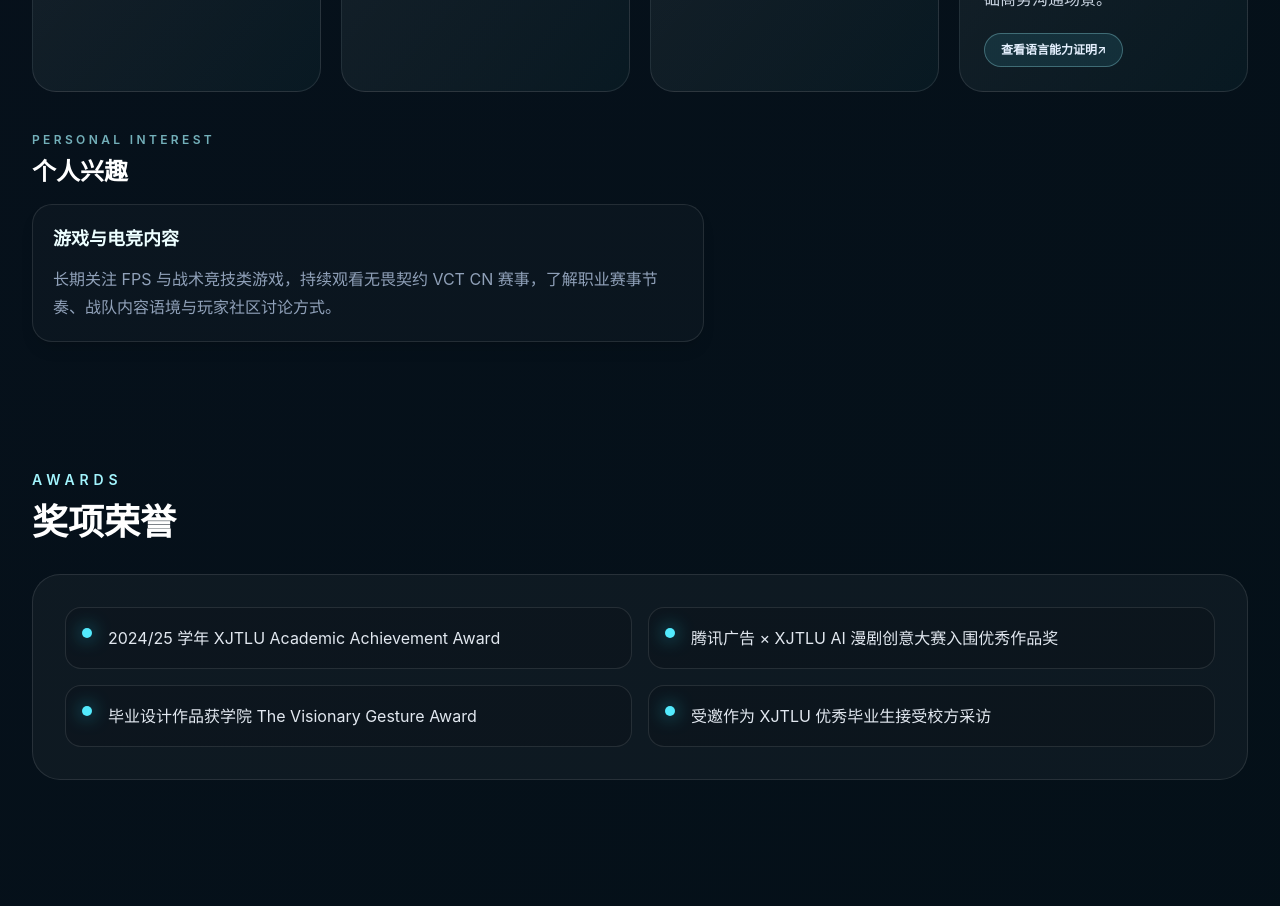
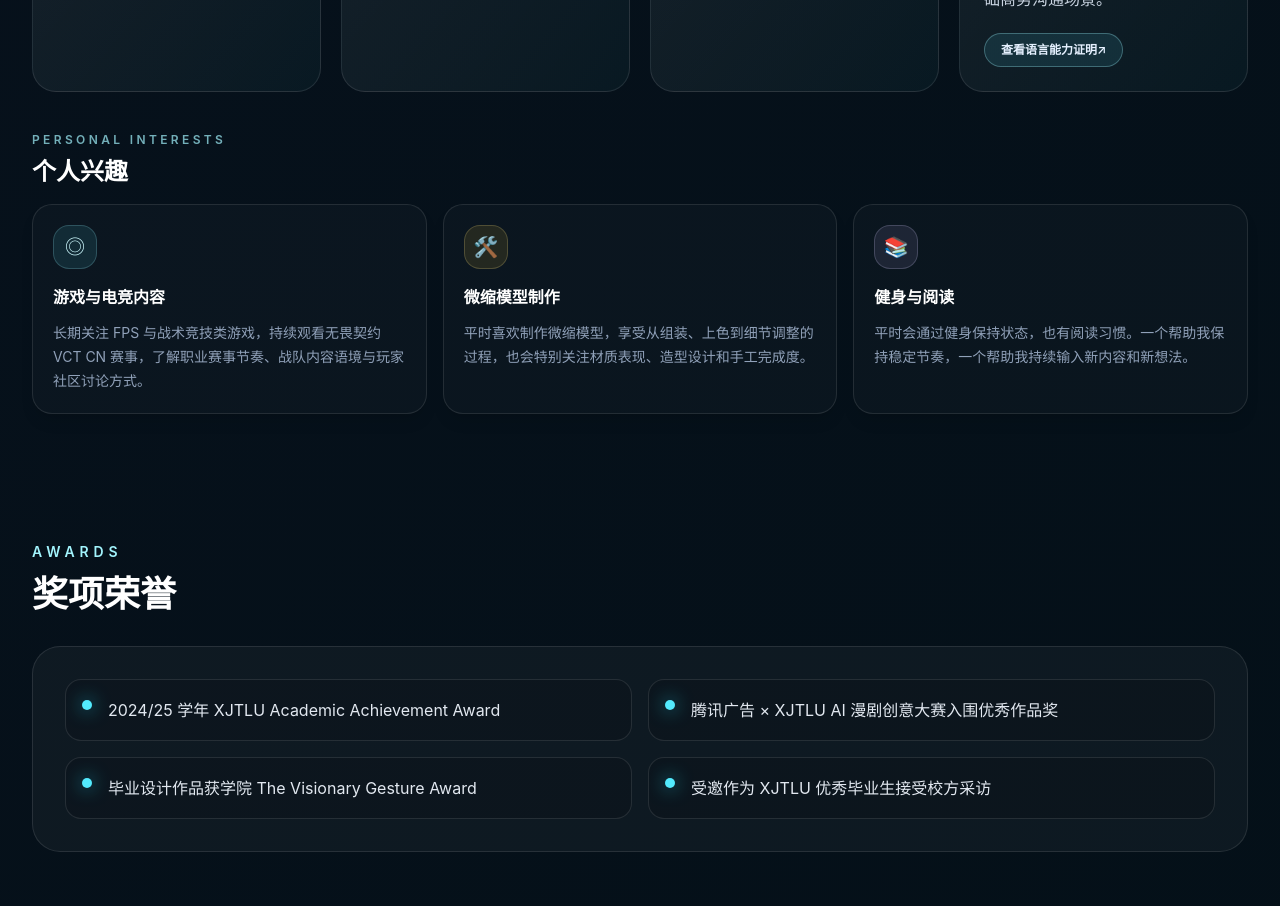
Before and after one commit to 20010822c-ux/chi-li-portfolio, a Next.js app: page / in a window 1280 px wide. Shown: the part 4080-4986 px from the top of the page. Built offline with nearby package versions, Linux system fonts and the light colour scheme.

Commit message:
Expand personal interests cards

```diff
--- a/app/page.tsx
+++ b/app/page.tsx
@@ -184,6 +184,33 @@ const skills = [
     title: "语言能力",
     description:
       "具备中英文双语沟通与写作能力，能够适应全英文授课、跨文化小组协作、英文项目汇报和基础商务沟通场景。",
+  },
+];
+
+const personalInterests = [
+  {
+    title: "游戏与电竞内容",
+    description:
+      "长期关注 FPS 与战术竞技类游戏，持续观看无畏契约 VCT CN 赛事，了解职业赛事节奏、战队内容语境与玩家社区讨论方式。",
+    icon: "◎",
+    iconClass: "border-cyan-200/20 bg-cyan-300/10 text-cyan-100",
+    spotlightColor: "rgba(34, 211, 238, 0.10)",
+  },
+  {
+    title: "微缩模型制作",
+    description:
+      "平时喜欢制作微缩模型，享受从组装、上色到细节调整的过程，也会特别关注材质表现、造型设计和手工完成度。",
+    icon: "🛠️",
+    iconClass: "border-amber-200/20 bg-amber-300/10 text-amber-100",
+    spotlightColor: "rgba(251, 191, 36, 0.10)",
+  },
+  {
+    title: "健身与阅读",
+    description:
+      "平时会通过健身保持状态，也有阅读习惯。一个帮助我保持稳定节奏，一个帮助我持续输入新内容和新想法。",
+    icon: "📚",
+    iconClass: "border-violet-200/20 bg-violet-300/10 text-violet-100",
+    spotlightColor: "rgba(196, 181, 253, 0.10)",
   },
 ];
 
@@ -430,20 +457,26 @@ export default function Home() {
           ))}
         </div>
 
-        <div className="mt-10 max-w-2xl">
+        <div className="mt-10">
           <div className="mb-4">
-            <p className="text-xs font-semibold uppercase tracking-[0.28em] text-cyan-200/70">Personal Interest</p>
+            <p className="text-xs font-semibold uppercase tracking-[0.28em] text-cyan-200/70">Personal Interests</p>
             <h3 className="mt-2 text-2xl font-bold text-white">个人兴趣</h3>
           </div>
-          <SpotlightCard
-            spotlightColor="rgba(251, 191, 36, 0.10)"
-            className="rounded-[1.25rem] border border-white/10 bg-white/[0.025] p-5 shadow-lg shadow-black/10 transition-all duration-300 ease-out hover:-translate-y-0.5 hover:border-amber-200/25 hover:bg-white/[0.04]"
-          >
-            <h4 className="text-lg font-semibold text-cyan-50">游戏与电竞内容</h4>
-            <p className="mt-3 leading-7 text-slate-400">
-              长期关注 FPS 与战术竞技类游戏，持续观看无畏契约 VCT CN 赛事，了解职业赛事节奏、战队内容语境与玩家社区讨论方式。
-            </p>
-          </SpotlightCard>
+          <div className="grid items-stretch gap-4 md:grid-cols-3">
+            {personalInterests.map((interest) => (
+              <SpotlightCard
+                key={interest.title}
+                spotlightColor={interest.spotlightColor}
+                className="flex h-full flex-col rounded-[1.25rem] border border-white/10 bg-white/[0.025] p-5 shadow-lg shadow-black/10 transition-all duration-300 ease-out hover:-translate-y-0.5 hover:border-white/20 hover:bg-white/[0.045]"
+              >
+                <div className={`mb-4 flex h-11 w-11 items-center justify-center rounded-2xl border text-xl ${interest.iconClass}`}>
+                  {interest.icon}
+                </div>
+                <h4 className="text-base font-bold text-white">{interest.title}</h4>
+                <p className="mt-3 text-sm leading-6 text-slate-400">{interest.description}</p>
+              </SpotlightCard>
+            ))}
+          </div>
         </div>
       </section>
 
```
